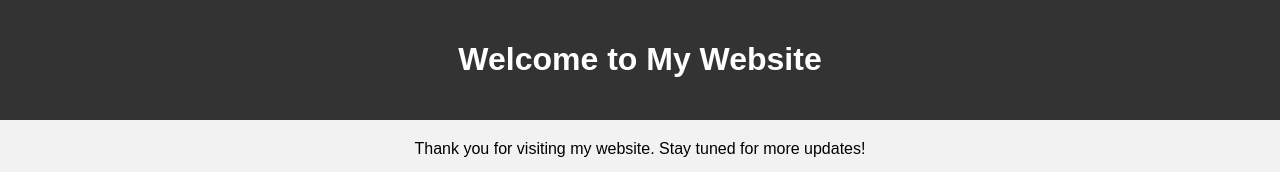
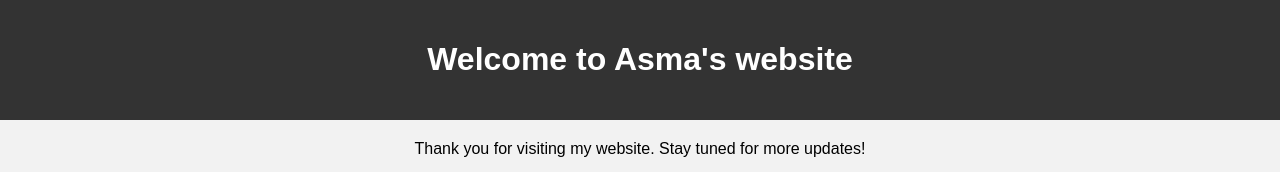
Before and after one commit to cyber-asma/Asma-cyber.github.io, a plain HTML site: page index.html in a window 1280 px wide. Shown: the top 172 px of the page. Drawn offline with Linux system fonts and the light colour scheme.

Commit message:
refeactored the code

```diff
--- a/index.html
+++ b/index.html
@@ -1,7 +1,7 @@
 <!DOCTYPE html>
 <html>
 <head>
-    <title>Welcome to Cyber-asma</title>
+    <title>Welcome to My website</title>
     <style>
         /* Add your CSS styles here */
         body {
@@ -39,7 +39,7 @@
 </head>
 <body>
     <header>
-        <h1>Welcome to My Website</h1>
+        <h1>Welcome to Asma's website</h1>
     </header>
 
     <main>
```
